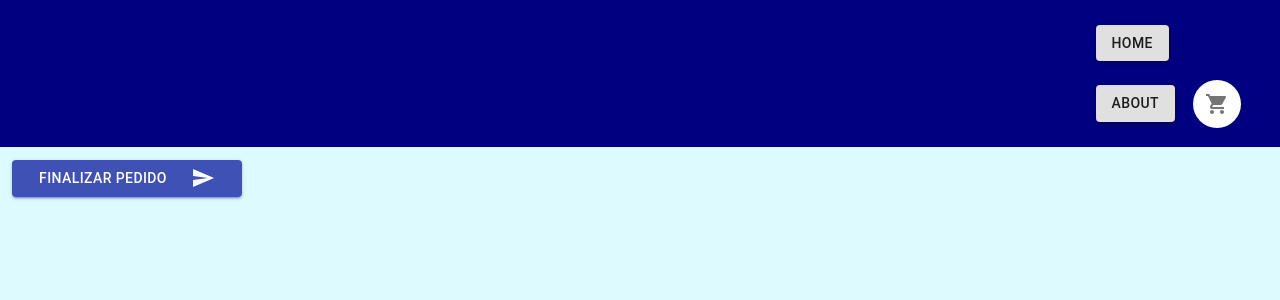
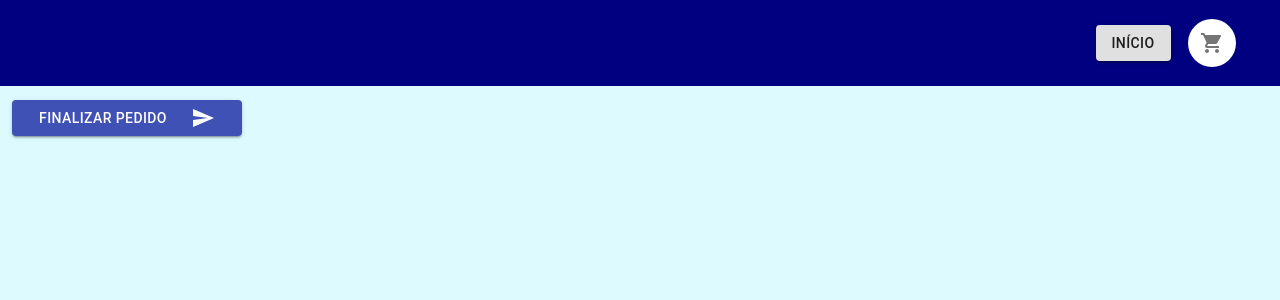
Before and after one commit to jgabrielmac/projeto-carrinho-web, a React (Create React App) app: page /carrinho in a window 1280 px wide. Shown: the top 300 px of the page. Built offline with nearby package versions, Linux system fonts and the light colour scheme; what apisauce would draw is missing.

Commit message:
removendo o button de about navegação

```diff
--- a/src/Componentes/Navegacao/index.jsx
+++ b/src/Componentes/Navegacao/index.jsx
@@ -1,7 +1,6 @@
 import React from 'react'
 import { BrowserRouter as Router, Route, Link } from "react-router-dom";
 import Home from '../../Pages/Home'
-import About from '../../Pages/About'
 import Product from '../Pages/Product'
 import CartProduct from '../Pages/CartProduct'
 import Cart from '../../Pages/Cart'
@@ -25,10 +24,7 @@ export default () => {
             <div className="header">
                 <div className="buttonsDeNavegacao">
                     <Link to="/" style={{ textDecoration: 'none', color: 'black' }}>
-                        <Button variant="contained" className={classes.button}>Home</Button>
-                    </Link>
-                    <Link to="/about/" style={{ textDecoration: 'none', color: 'black' }}>
-                        <Button variant="contained" className={classes.button}>About</Button>
+                        <Button variant="contained" className={classes.button}>Início</Button>
                     </Link>
                     <Link to="/carrinho/">
                         <IconeCarrinho />
@@ -36,7 +32,6 @@ export default () => {
                 </div>
             </div>
             <Route path="/" exact component={Home} />
-            <Route path="/about/" component={About} />
             <Route path="/products/:id/" component={Product} />
             <Route path="/carrinho/" component={Cart} />
             <Route path="/product/:id/" component={CartProduct} />
--- a/src/Pages/About.jsx
+++ /dev/null
@@ -1,11 +0,0 @@
-import React from 'react'
-import Footer from '../Componentes/Footer'
-
-export default function About() {
-    return (
-        <div>
-            <h1>About</h1>
-            <Footer />
-        </div>
-    )
-}
```
Also changed, not shown: 1 other file (tests, documents, lock files or other folders).
